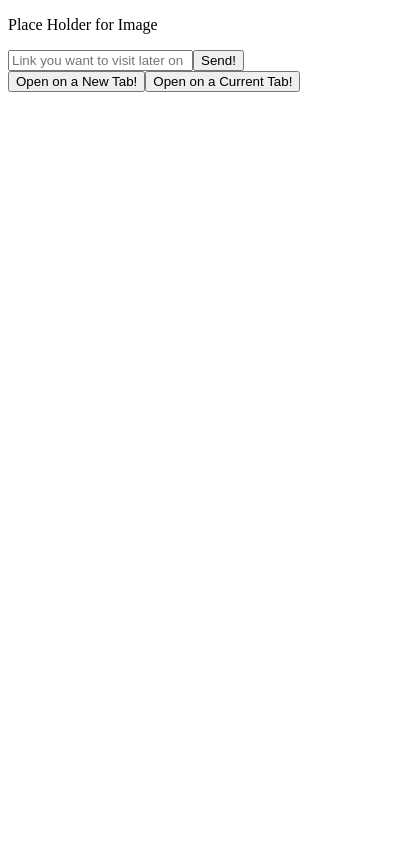
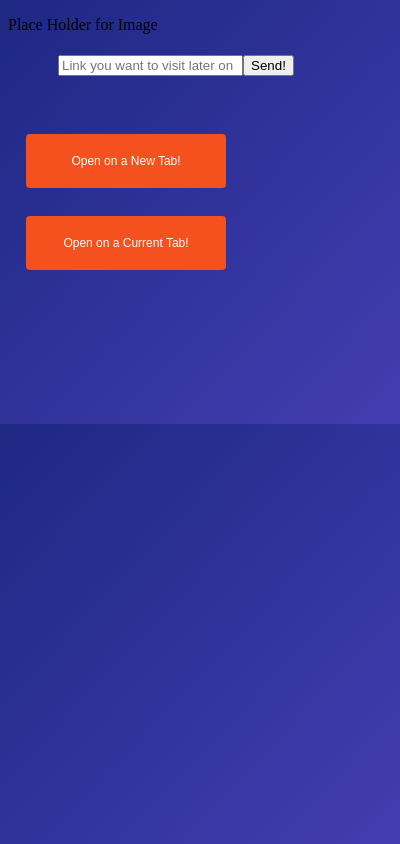
Before and after one commit to leej1230/BrowseYaLater, a browser extension: page html/popupmenu.html in a window 400 px wide. Both pictures are taken after typing "Sample" into the empty fields and a click on the button "Send!". Drawn offline with Linux system fonts and the light colour scheme.

Commit message:
Applied Brandon CSS added class Queue

```diff
--- a/css/popmenu.css
+++ b/css/popmenu.css
@@ -1,15 +1,20 @@
 body{
-    width: 350px;
-    height: 300px;
-}
-.hello{
-    color: #333;
-    font-size: 30px;
+    background-image: linear-gradient(to bottom right, rgb(29, 40, 131), rgb(67, 61, 177));
+    width: 300px;
+    height: 400px;
+    font-family: Serif ;
 }
 
 .links{
+    font-size: 24px;
     display: flex;
     align-items: center;
+    padding-top: 5px;
+    padding-left: 50px;
+	padding-bottom: 40px;
+	color:  black;
+	font-size: 24px;
+	text-decoration: none;
 }
 
 .main_body{
@@ -17,7 +22,61 @@ body{
     justify-content: flex-end;
 }
 
-.sessions{
-    display: flex;
-    float: left;
+.nav-links{
+    margin: 13px;
 }
+
+.nav-items {
+    border-radius: 4px;
+    background-color: #f4511e;
+    border: none;
+    color: #FFFFFF;
+    text-align: center;
+    font-size: 12px;
+    padding: 20px;
+    width: 200px;
+    transition: all 0.5s;
+    cursor: pointer;
+    margin: 5px;
+
+}
+
+.nav-items span {
+    cursor: pointer;
+    display: inline-block;
+    position: relative;
+    transition: 0.5s;
+}
+
+.nav-items span:after {
+    content: '\00bb';
+    position: absolute;
+    opacity: 0;
+    top: 0;
+    right: -20px;
+    transition: 0.5s;
+}
+
+.nav-items:hover span {
+    padding-right: 25px;
+}
+
+.nav-items:hover span:after {
+    opacity: 1;
+    right: 0;
+}
+
+.marginEffect {
+	width:  100%;
+    display: inline-block;
+	justify-content: space-between;
+}
+.done{
+    color: #FFFFFF;
+    text-align: center;
+    font-size: 12px;
+}
+
+.center{
+    align-items: center;
+}
--- a/html/popupmenu.html
+++ b/html/popupmenu.html
@@ -1,5 +1,6 @@
 <!DOCTYPE html>
 <html lang="en">
+
 <head>
     <meta charset="UTF-8">
     <link rel="stylesheet" type="text/css" href="../css/popmenu.css">
@@ -12,17 +13,23 @@
             <!-- Images -->
             <p>Place Holder for Image</p>
         </div>
+
         <div class="links">
             <input name="_link" id="mytext" placeholder="Link you want to visit later on"></input>
             <button class="forms" id="submit_button">Send!</button>
             <!-- link input -->
             <!-- submit link -->
         </div>
-        <div class="sessions">
-            <button class="tabs" id="open_button">Open on a New Tab!</button>
-            <button class="tabs" id="link_button">Open on a Current Tab!</button>
+        <div class = "center">
+            <div class="nav-links">
+                <button class= "nav-items" id="open_button"><span>Open on a New Tab!</span></button>
+                <div class = "marginEffect"></div>
+                <button class= "nav-items" id="link_button"><span>Open on a Current Tab!</span></button>
+            </div>
         </div>
-        <div id="sampleArea"></div>
+        <div class = "done">
+            <div id="sampleArea"></div>
+        </div>
     </div>
 </body>
 </html>
--- a/js/popupmenu.js
+++ b/js/popupmenu.js
@@ -1,45 +1,35 @@
-//const link_queue = [];
-// Load stuff into link_queue if exists
+function Queue() {
+	this.__a = new Array();
+}
+Queue.prototype.enqueue = function(o) {
+	this.__a.push(o);
+}
+Queue.prototype.dequeue = function() {
+	if( this.__a.length > 0 ) {
+		return this.__a.shift();
+	}
+	return null;
+}
+
+var link_queue = new Queue();
 
 const submit_button = document.getElementById('submit_button');
 const tab_button = document.getElementById('open_button');
 const link_button = document.getElementById('link_button');
 
-//LOAD open
-// chrome.storage.local.get(['queuetoSAVE'], function(result) {
-//     console.log('Value currently is ' + result.key);
-//     if(result.key == undefined){
-//         const link_queue = [];
-//     }else{
-//         const link_queue = result.key.split(",");
-//     }
-// });
-var data1 = "placeholder";
-
-chrome.storage.local.get("memo1", function(result){
-    data1 = result.memo1;
-});
-
-
-const link_queue = [];
-if(data1 != undefined){
-    const link_queue = data1.split(",");
-}
-
+//Sending a Link to Queue
 submit_button.addEventListener('click', () => {
     const web_link = document.getElementById("mytext");
-    //mytext is id of input for in html
-    link_queue.push(web_link.value);
-    var queuetoSAVE = link_queue.join(',');
-
+    link_queue.enqueue(web_link.value);
+    //Empty input form
     web_link.value = '';
 
     // save
-    chrome.storage.local.set({"memo1": queuetoSAVE}, function(){ });
 });
 
+//Open on NEW tab
 tab_button.addEventListener('click', () => {
-    var action_url = link_queue.shift();
+    var action_url = link_queue.dequeue();
     if(action_url == undefined){
         var sampleArea = document.getElementById("sampleArea");
         sampleArea.innerHTML = "You have went through everything!"
@@ -49,13 +39,14 @@ tab_button.addEventListener('click', () => {
     // save
 });
 
+//Open on CURRENT tab
 link_button.addEventListener('click', () => {
-    var action_url = link_queue.shift();
+    var action_url = link_queue.dequeue();
     if(action_url == undefined){
         var sampleArea = document.getElementById("sampleArea");
         sampleArea.innerHTML = "You have went through everything!"
     }else{
-    chrome.tabs.update({ url: action_url });
+        chrome.tabs.update({ url: action_url });
     }
     // save
 });
```
